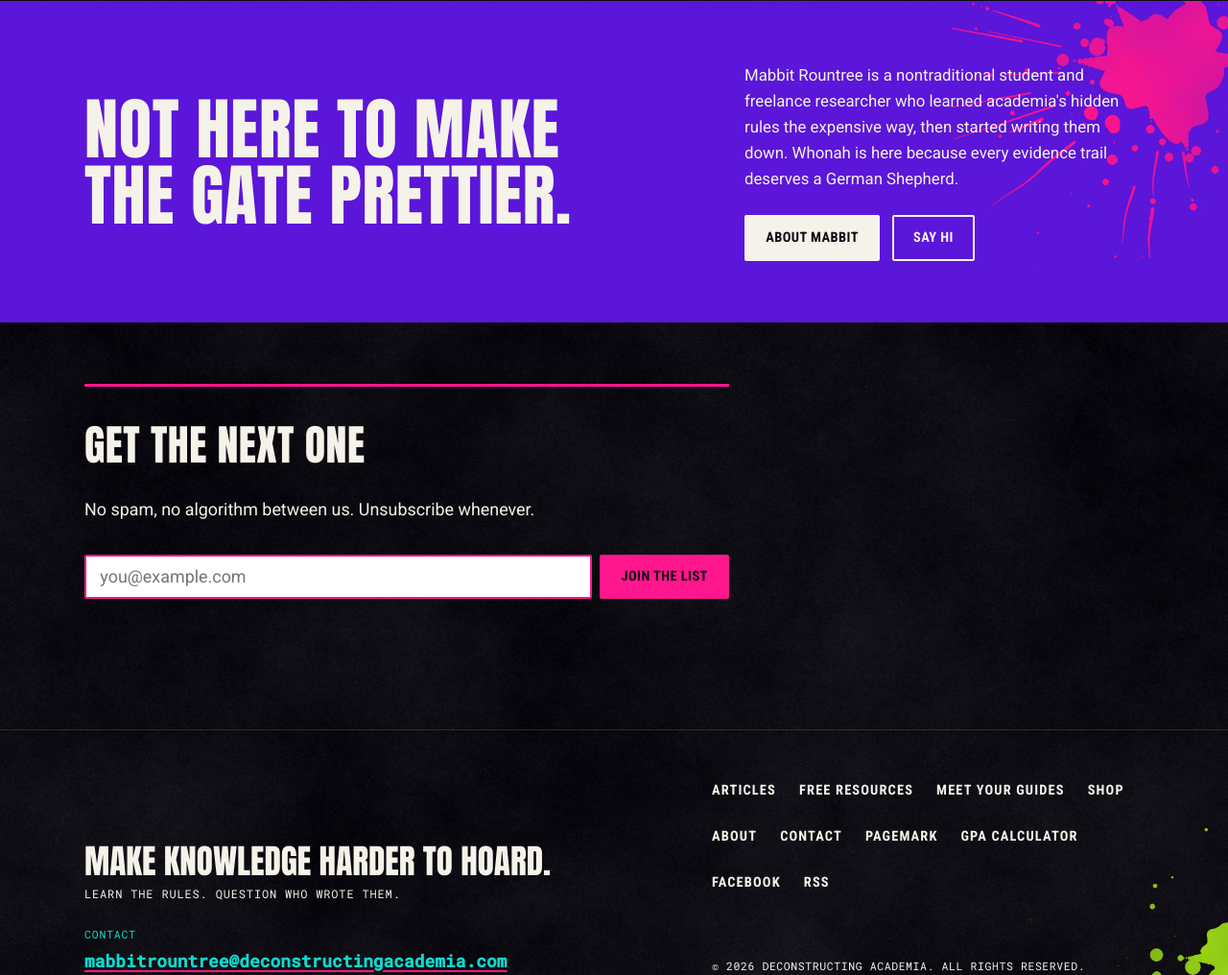
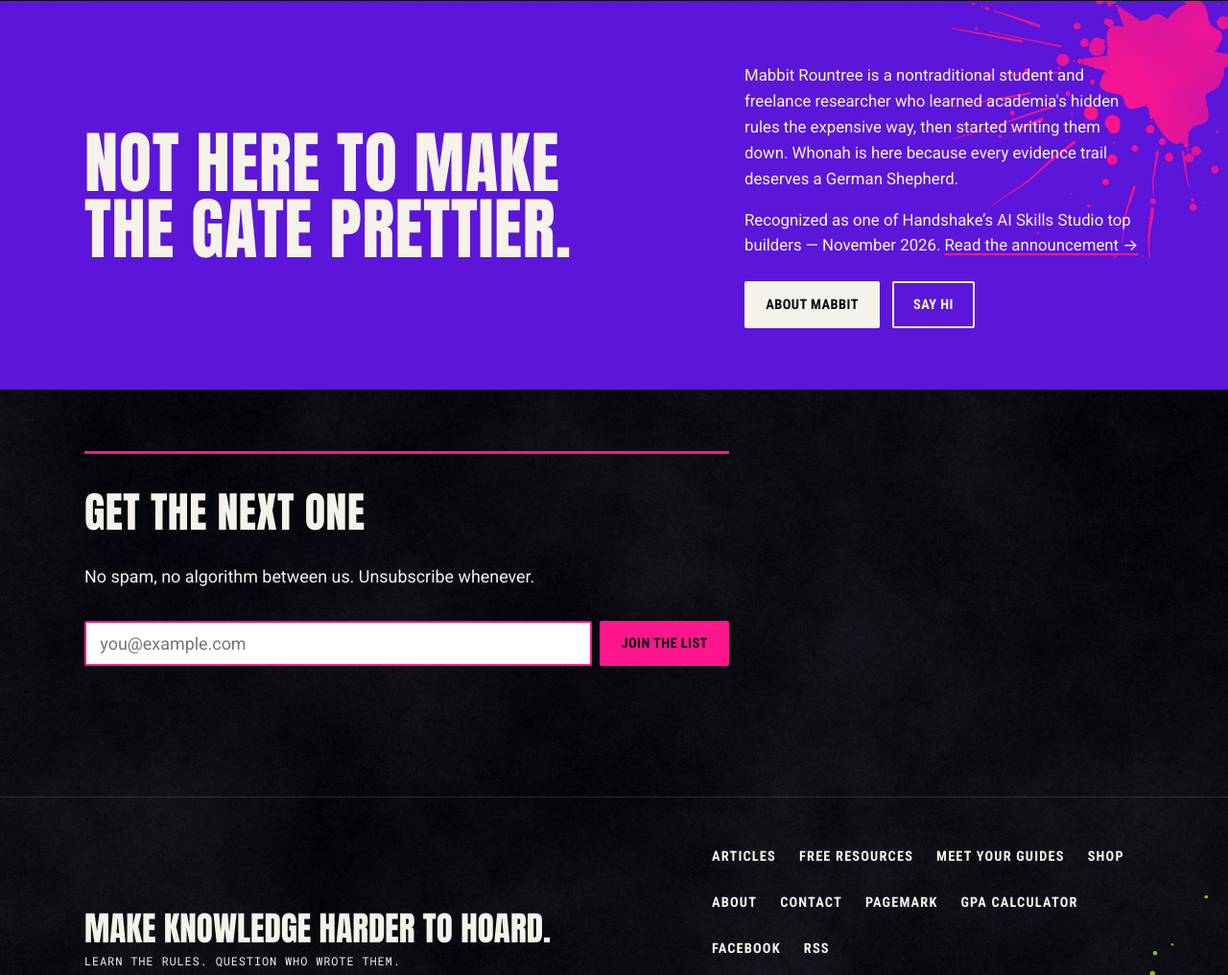
Before and after one commit to Mabbit143/my-website, an Astro site: page / in a window 1280 px wide. Shown: the part 5456-6472 px from the top of the page at 96% size. Built offline with nearby package versions, Linux system fonts and the light colour scheme; Astro itself is replaced by a stand-in of ours.

Commit message:
Add Handshake top builder recognition to founder bios

```diff
--- a/src/pages/about.astro
+++ b/src/pages/about.astro
@@ -61,6 +61,7 @@ import BaseLayout from '../layouts/BaseLayout.astro';
       <blockquote>I did not arrive at academia through the tidy, institutionally approved route.</blockquote>
       <p>Before becoming a full-time student, I worked in warehouses, retail, gig delivery, and e-commerce. I raised children. I built things, abandoned things, started over, and learned how much knowledge never appears on an official transcript. Now I'm a senior at the University of Oregon studying anthropology with a minor in nonprofit administration. I'm also a freelance researcher whose work has taken me through public records, regulations, correctional facilities, procurement systems, property research, nonprofits, and statistics that looked impressive until somebody asked what the denominator was.</p>
       <p>In other words, I came to higher education with a life already in progress.</p>
+      <p>I'm also an indie developer. In November 2026, Handshake recognized me as one of its AI Skills Studio top builders. Ideas, opinions, and the follow-through to build something. <a href="https://www.linkedin.com/feed/update/urn:li:activity:7523843175720042496/">Read my announcement.</a></p>
       <p>Once I got here, I discovered that academia runs on two sets of rules: the ones written in the handbook and the ones everybody expects you to know without being told. Office hours. Citation hierarchies. Participation grades. Faculty etiquette. Bureaucratic vocabulary. The thousand tiny customs that get treated as common sense even though they are only common if someone taught them to you.</p>
       <blockquote>Deconstructing Academia is what happened when I got tired of pretending that was normal.</blockquote>
       <p>I built this project to take academic systems apart, trace the evidence, translate the hidden rules, and ask who benefits when those rules stay hidden. Not because expertise is fake. Not because education is pointless. Because knowledge matters too much to leave it wrapped in institutional fog.</p>
--- a/src/pages/index.astro
+++ b/src/pages/index.astro
@@ -159,6 +159,10 @@ const countBySeries = (slug: string) => allArticles.filter((a) => a.data.series
           Mabbit Rountree is a nontraditional student and freelance researcher who learned
           academia's hidden rules the expensive way, then started writing them down. Whonah is here
           because every evidence trail deserves a German Shepherd.
+        </p>
+        <p>
+          Recognized as one of Handshake’s AI Skills Studio top builders — November 2026.
+          <a href="https://www.linkedin.com/feed/update/urn:li:activity:7523843175720042496/">Read the announcement →</a>
         </p>
         <div class="hero__actions">
           <a href="/about/" class="btn">About Mabbit</a>
```
